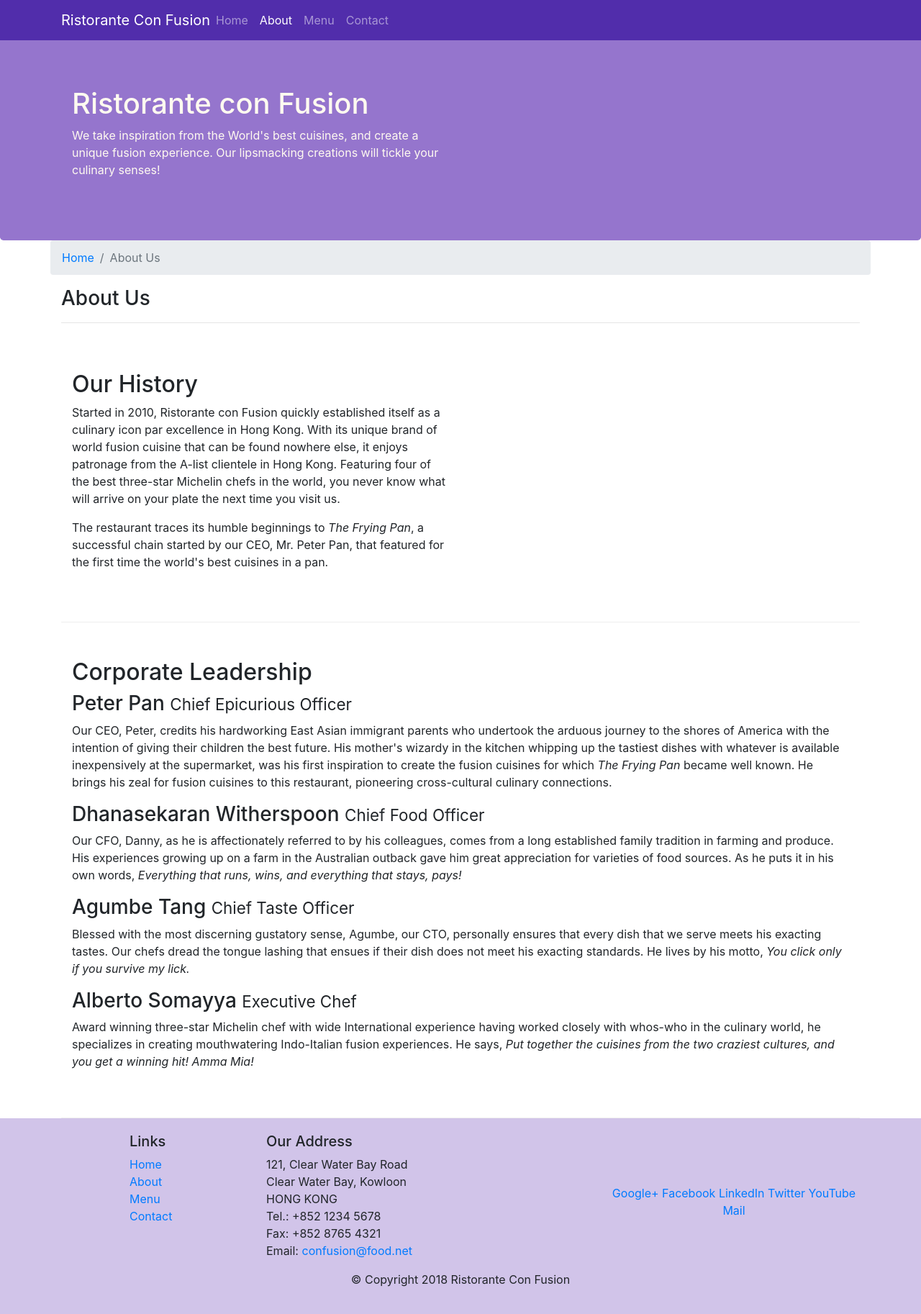
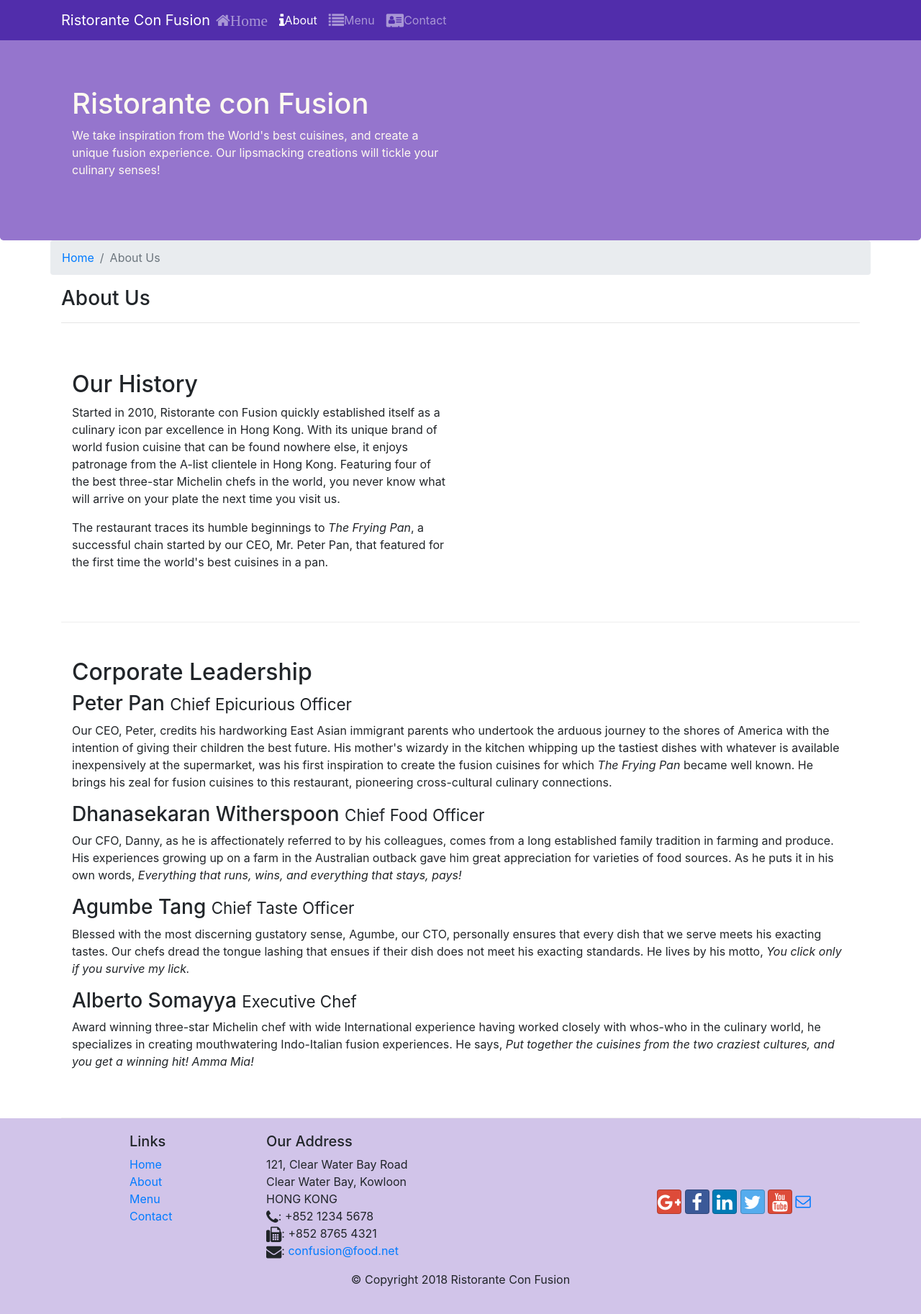
Before and after one commit to harivamshi81189/Bootstrap4, a website: page conFusion/aboutus.html in a window 1280 px wide. Shown: the whole page at 72% size. Drawn offline with nearby package versions, Linux system fonts and the light colour scheme.

Commit message:
secong commit

```diff
--- a/conFusion/aboutus.html
+++ b/conFusion/aboutus.html
@@ -9,6 +9,8 @@
 
     <!-- Bootstrap CSS -->
     <link rel="stylesheet" href="node_modules/bootstrap/dist/css/bootstrap.min.css">
+    <link rel="stylesheet" href="node_modules/font-awesome/css/font-awesome.min.css">
+    <link rel="stylesheet" href="node_modules/bootstrap-social/bootstrap-social.css">
     <link rel="stylesheet" href="css/styles.css">
 
     <title>Ristorante Con Fusion: About Us</title>
@@ -24,10 +26,14 @@
             <a class="navbar-brand mr-auto" href="./index.html">Ristorante Con Fusion</a>
             <div class="collapse navbar-collapse" id="Navbar">
                 <ul class="navbar-nav mr-auto ">
-                    <li class="nav-item"><a class="nav-link" href="./index.html">Home</a></li>
-                    <li class="nav-item active"><a class="nav-link" href="#">About</a></li>
-                    <li class="nav-item"><a class="nav-link" href="#">Menu</a></li>
-                    <li class="nav-item"><a class="nav-link" href="#">Contact</a></li>
+                    <li class="nav-item"><a class="nav-link" href="#"><span class="fa fa-home fa-lg">Home</a>
+                    </li>
+                    <li class="nav-item active"><a class="nav-link" href="./aboutus.html"><span
+                                class="fa fa-info fa-lg"></span>About</a></li>
+                    <li class="nav-item"><a class="nav-link" href="#"><span class="fa fa-list fa-lg"></span>Menu</a>
+                    </li>
+                    <li class="nav-item"><a class="nav-link" href="#"><span
+                                class="fa fa-address-card fa-lg"></span>Contact</a></li>
                 </ul>
             </div>
         </div>
@@ -123,19 +129,19 @@
                         121, Clear Water Bay Road<br>
                         Clear Water Bay, Kowloon<br>
                         HONG KONG<br>
-                        Tel.: +852 1234 5678<br>
-                        Fax: +852 8765 4321<br>
-                        Email: <a href="mailto:confusion@food.net">confusion@food.net</a>
+                        <i class="fa fa-phone fa-lg"></i>: +852 1234 5678<br>
+                        <i class="fa fa-fax fa-lg"></i>: +852 8765 4321<br>
+                        <i class="fa fa-envelope fa-lg"></i>: <a href="mailto:confusion@food.net">confusion@food.net</a>
                     </address>
                 </div>
                 <div class="col-12 col-sm-4 align-self-center">
                     <div class="text-center">
-                        <a href="http://google.com/+">Google+</a>
-                        <a href="http://www.facebook.com/profile.php?id=">Facebook</a>
-                        <a href="http://www.linkedin.com/in/">LinkedIn</a>
-                        <a href="http://twitter.com/">Twitter</a>
-                        <a href="http://youtube.com/">YouTube</a>
-                        <a href="mailto:">Mail</a>
+                        <a class="btn btn-social-icon btn-google" href="http://google.com/+"><i class="fa fa-google-plus fa-lg"></i></a>
+                        <a class="btn btn-social-icon btn-facebook" href="http://www.facebook.com/profile.php?id="><i class="fa fa-facebook fa-lg"></i></a>
+                        <a class="btn btn-social-icon btn-linkedin" href="http://www.linkedin.com/in/"><i class="fa fa-linkedin fa-lg"></i></a>
+                        <a class="btn btn-social-icon btn-twitter" href="http://twitter.com/"><i class="fa fa-twitter fa-lg"></i></a>
+                        <a class="btn btn-social-icon btn-google" href="http://youtube.com/"><i class="fa fa-youtube fa-lg"></i></a>
+                        <a href="mailto:"><i class="fa fa-envelope-o fa-lg"></i></a>
                     </div>
                 </div>
             </div>
--- a/conFusion/package.json
+++ b/conFusion/package.json
@@ -15,6 +15,8 @@
   },
   "dependencies": {
     "bootstrap": "^4.0.0",
+    "bootstrap-social": "^5.1.1",
+    "font-awesome": "^4.7.0",
     "jquery": "^3.3.1",
     "popper.js": "^1.12.9"
   }
```
Also changed, not shown: conFusion/index.html (+19 -13 lines), 1 other file.
